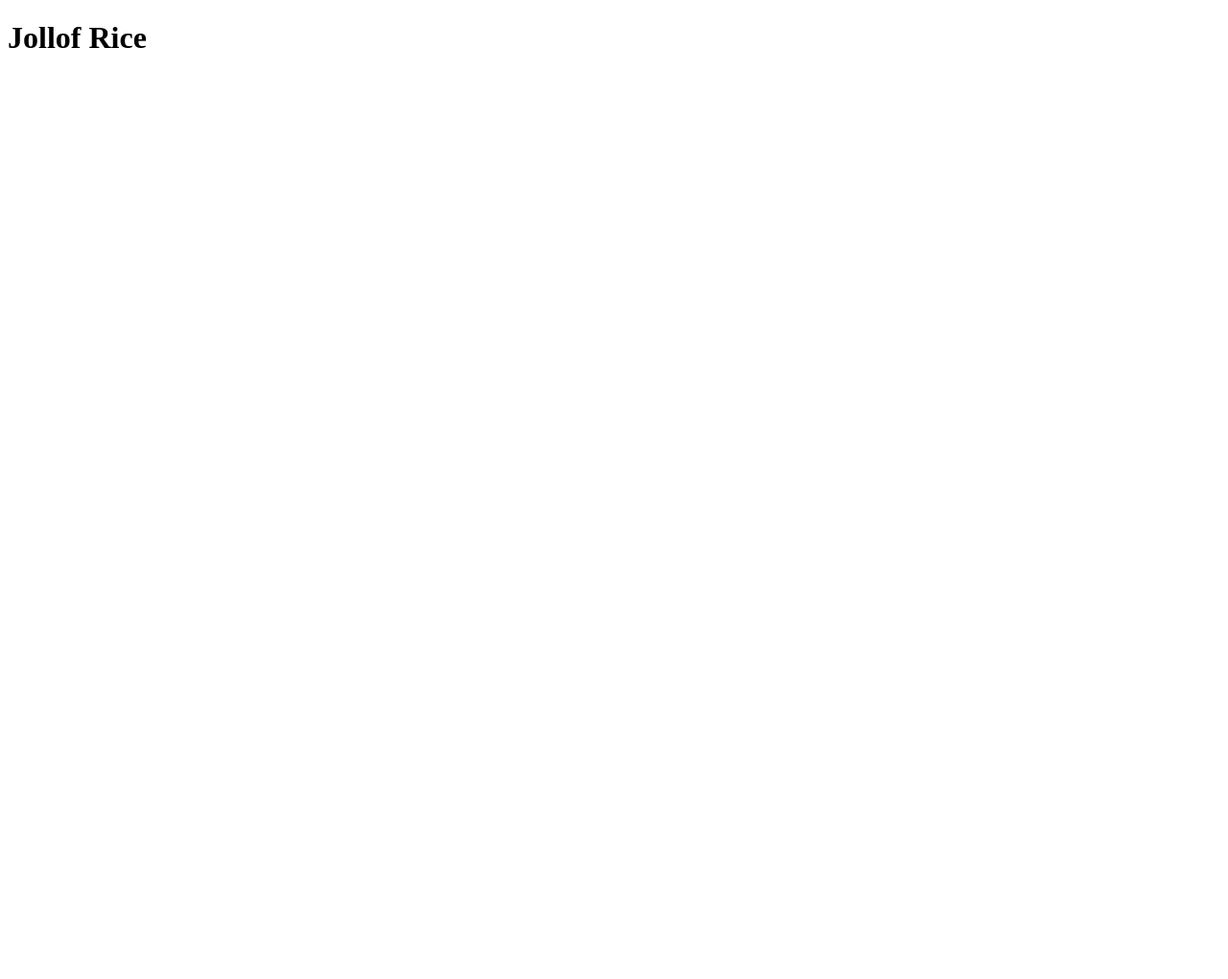
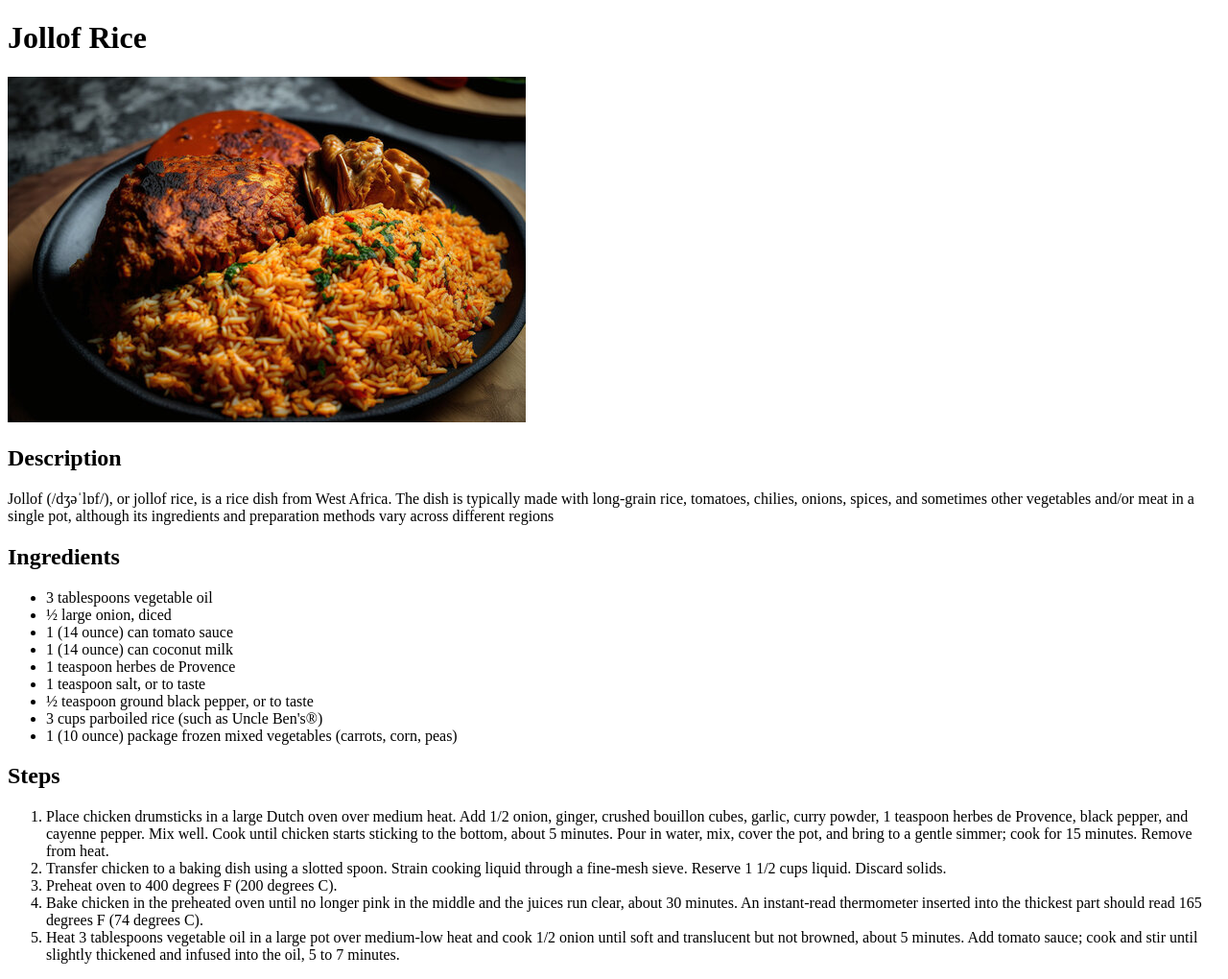
Before and after one commit to Giddel001/odin-recipes, a plain HTML site: page recipes/jollofrice.html in a window 1280 px wide. Shown: the whole page at 96% size. Before the commit the page ends 800 px from the top, so only its background shows below. Drawn offline with Linux system fonts and the light colour scheme.

Commit message:
Added the Images folder and Completed the Jollof Rice Recipe Page

```diff
--- a/recipes/jollofrice.html
+++ b/recipes/jollofrice.html
@@ -6,6 +6,52 @@
     <title>Recipes</title>
 </head>
 <body>
+    <!-- Heading -->
     <h1>Jollof Rice</h1>
+    <img src="../images/jollofrice.jpg">
+
+    <!-- Description, Ingredients and Steps -->
+    <h2>Description</h2>
+    <p>Jollof (/dʒəˈlɒf/), or jollof rice, is a rice dish from West Africa. The dish is typically made with long-grain rice,
+    tomatoes, chilies, onions, spices, and sometimes other vegetables and/or meat in a single pot, although its ingredients
+    and preparation methods vary across different regions</p>
+
+    <h2>Ingredients</h2>
+    <ul>
+        <li>3 tablespoons vegetable oil</li>
+        <li>½ large onion, diced</li>
+        <li>1 (14 ounce) can tomato sauce</li>
+        <li>1 (14 ounce) can coconut milk</li>
+        <li>1 teaspoon herbes de Provence</li>
+        <li>1 teaspoon salt, or to taste</li>
+        <li>½ teaspoon ground black pepper, or to taste</li>
+        <li>3 cups parboiled rice (such as Uncle Ben's®)</li>
+        <li>1 (10 ounce) package frozen mixed vegetables (carrots, corn, peas)</li>
+
+    </ul>
+
+    <h2>Steps</h2>
+    <ol>
+        <li>Place chicken drumsticks in a large Dutch oven over medium heat. Add 1/2 onion, ginger, crushed bouillon cubes, garlic,
+        curry powder, 1 teaspoon herbes de Provence, black pepper, and cayenne pepper. Mix well. Cook until chicken starts
+        sticking to the bottom, about 5 minutes. Pour in water, mix, cover the pot, and bring to a gentle simmer; cook for 15
+        minutes. Remove from heat.</li>
+
+        <li>Transfer chicken to a baking dish using a slotted spoon. Strain cooking liquid through a fine-mesh sieve. Reserve 1 1/2
+        cups liquid. Discard solids.</li>
+
+        <li>Preheat oven to 400 degrees F (200 degrees C).</li>
+
+        <li>Bake chicken in the preheated oven until no longer pink in the middle and the juices run clear, about 30 minutes. An
+        instant-read thermometer inserted into the thickest part should read 165 degrees F (74 degrees C).</li>
+
+        <li>Heat 3 tablespoons vegetable oil in a large pot over medium-low heat and cook 1/2 onion until soft and translucent but
+        not browned, about 5 minutes. Add tomato sauce; cook and stir until slightly thickened and infused into the oil, 5 to 7
+        minutes.</li>
+
+    </ol>
+
+
+
 </body>
 </html>
```
Also changed, not shown: index.html (+2 -0 lines), images/beansnyam.jpg (added), images/jollofrice.jpg (added), images/suya.jpg (added).
